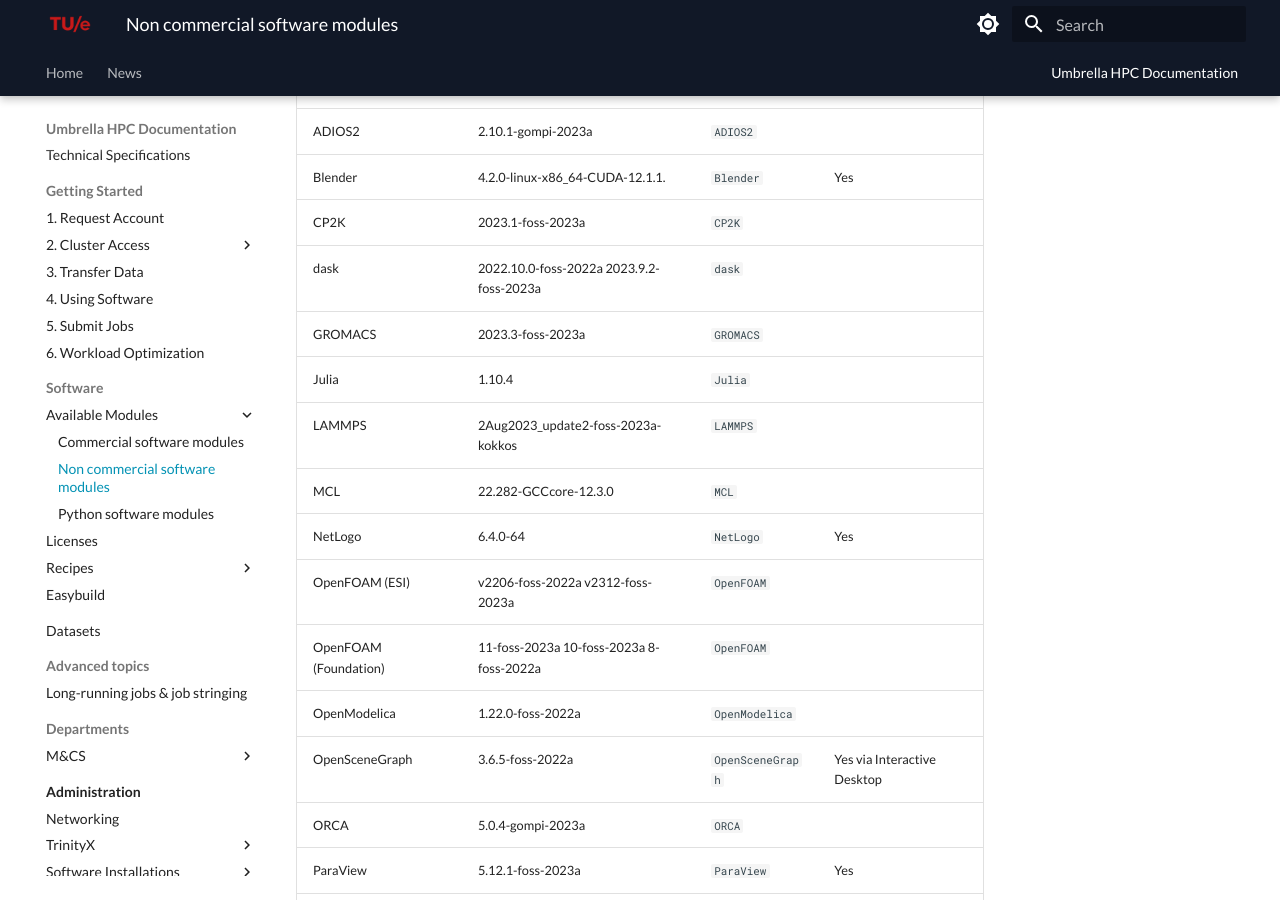
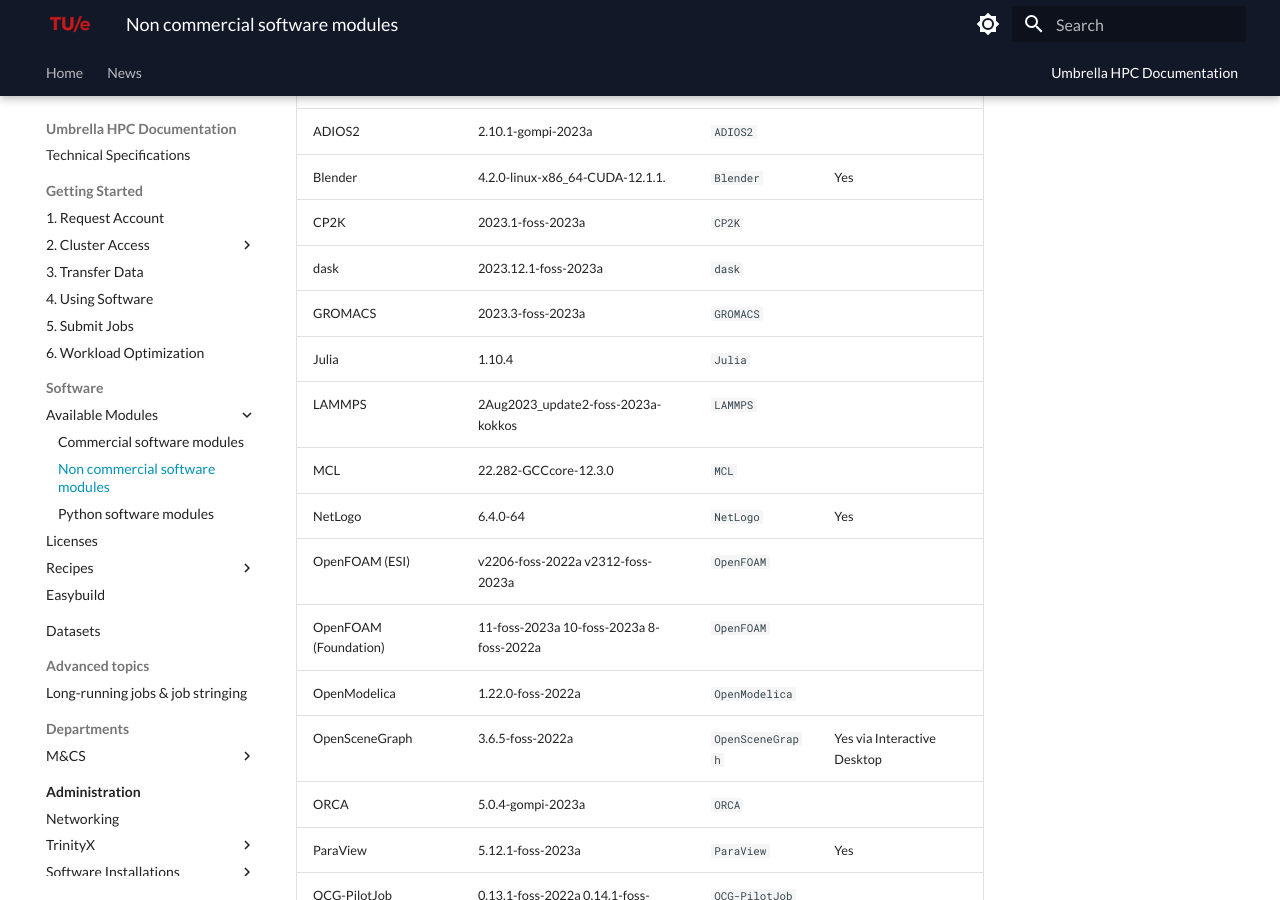
Before and after one commit to gferhpc/supercomputing.tue.nl, an MkDocs documentation site: the page built from pages/documentation/software/modules/non-commercial.md, in a window 1280 px wide and 900 px high, scrolled down 846 px. Built offline with MkDocs 1.6.1 and Material for MkDocs 9.7.7, drawn with Linux system fonts in a browser that asks for light colours.

Commit message:
Update non-commercial.md

```diff
--- a/pages/documentation/software/modules/non-commercial.md
+++ b/pages/documentation/software/modules/non-commercial.md
@@ -81,7 +81,7 @@
 | ADIOS2         | 2.10.1-gompi-2023a                   | `ADIOS2`    | |
 | Blender        | 4.2.0-linux-x86_64-CUDA-12.1.1.      | `Blender`   | Yes |
 | CP2K           | 2023.1-foss-2023a                    | `CP2K`      | |
-| dask           | 2022.10.0-foss-2022a 2023.9.2-foss-2023a | `dask`  | |
+| dask           | 2023.12.1-foss-2023a | `dask`  | |
 | GROMACS        | 2023.3-foss-2023a                    | `GROMACS`   | |
 | Julia          | 1.10.4                         | `Julia`     | |
 | LAMMPS         | 2Aug2023_update2-foss-2023a-kokkos | `LAMMPS`    | |
```
